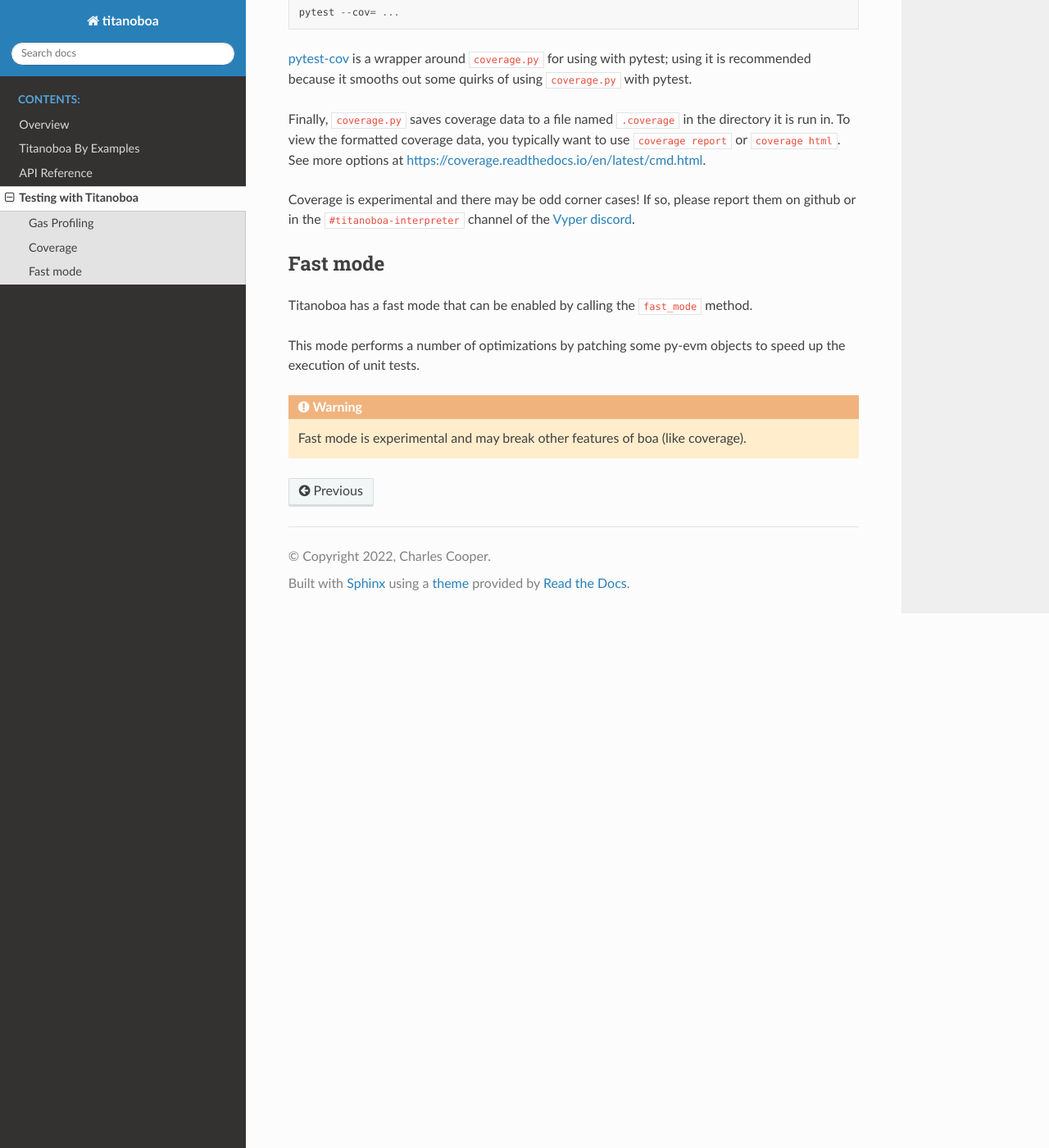
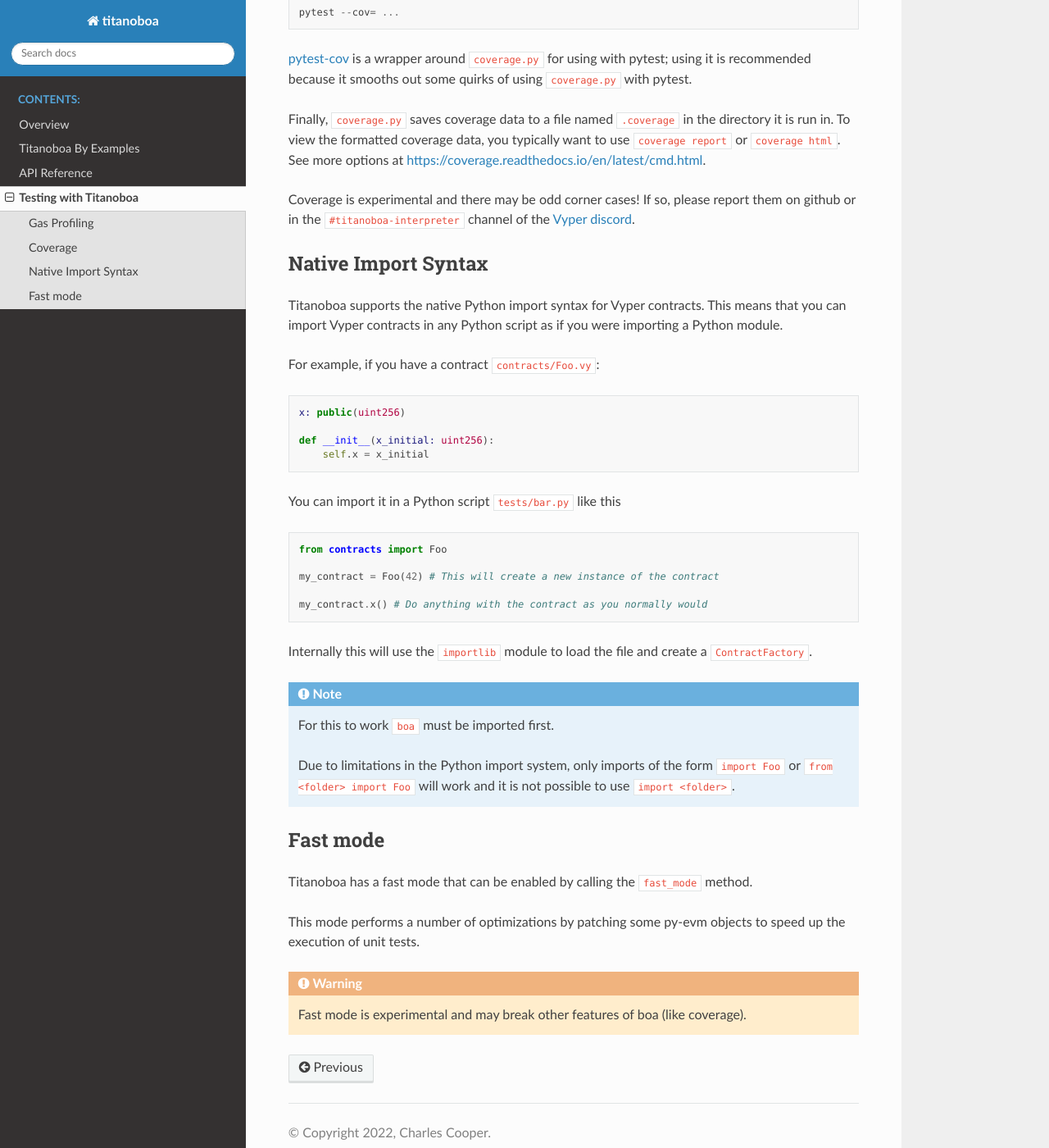
Before and after one commit to vyperlang/titanoboa, a Sphinx documentation site: the page built from docs/source/test.rst, in a window 1280 px wide and 1400 px high, scrolled down 2079 px. Shown: the whole window at 82% size. Built offline with Sphinx 7.4.7 and the Read the Docs theme 2.0.0, drawn with Linux system fonts in a browser that asks for light colours.

Commit message:
docs: native import syntax

```diff
--- a/docs/source/overview.rst
+++ b/docs/source/overview.rst
@@ -1,6 +1,3 @@
-
-
-
 Overview
 ========
 
--- a/docs/source/test.rst
+++ b/docs/source/test.rst
@@ -96,6 +96,41 @@
 
 Coverage is experimental and there may be odd corner cases! If so, please report them on github or in the ``#titanoboa-interpreter`` channel of the `Vyper discord <https://discord.gg/6tw7PTM7C2>`_.
 
+Native Import Syntax
+--------------------
+
+Titanoboa supports the native Python import syntax for Vyper contracts. This means that you can import Vyper contracts in any Python script as if you were importing a Python module.
+
+For example, if you have a contract ``contracts/Foo.vy``:
+
+.. code-block:: vyper
+
+    x: public(uint256)
+
+    def __init__(x_initial: uint256):
+        self.x = x_initial
+
+You can import it in a Python script ``tests/bar.py`` like this
+
+
+.. code-block:: python
+
+    from contracts import Foo
+
+    my_contract = Foo(42) # This will create a new instance of the contract
+
+    my_contract.x() # Do anything with the contract as you normally would
+
+Internally this will use the ``importlib`` module to load the file and create a ``ContractFactory``.
+
+
+.. note::
+
+    For this to work ``boa`` must be imported first.
+
+    Due to limitations in the Python import system, only imports of the form ``import Foo`` or ``from <folder> import Foo`` will work and it is not possible to use ``import <folder>``.
+
+
 Fast mode
 ---------
 
```
